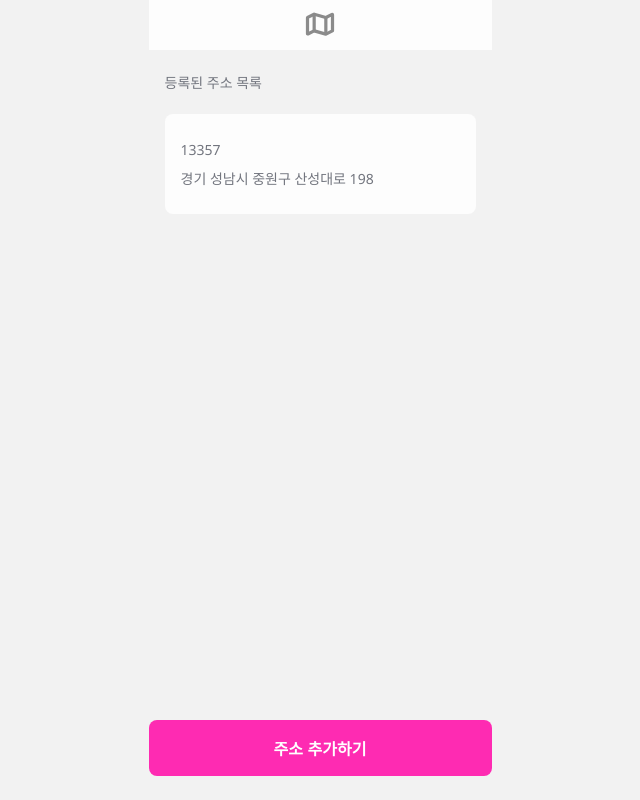
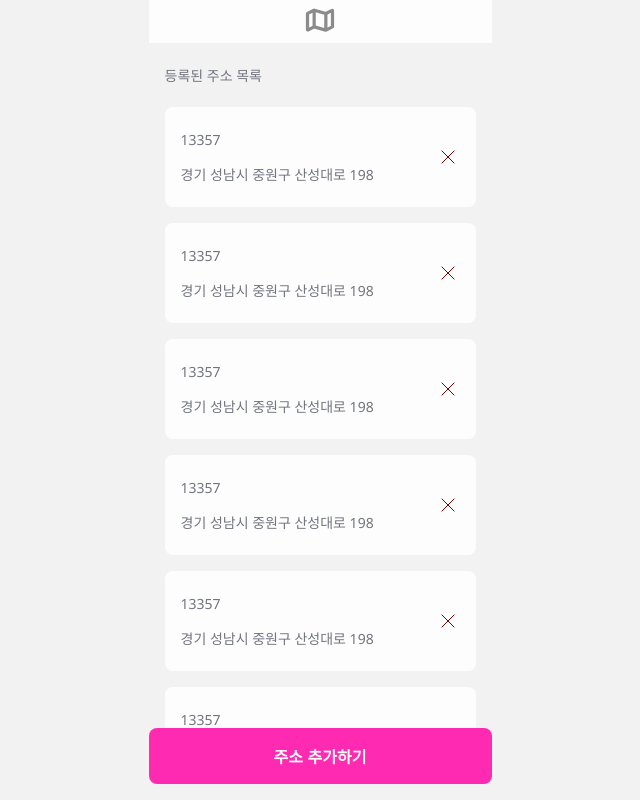
Before and after one commit to eundomi/kidari, a Next.js app: page / in a window 1280 px wide. Shown: the whole page, without its empty margins (320-960 px from the left). Built offline with nearby package versions, Linux system fonts and the light colour scheme.

Commit message:
디자인 수정

```diff
--- a/components/Button.tsx
+++ b/components/Button.tsx
@@ -15,7 +15,7 @@ const ButtonWrapper = styled.footer`
   width: 100%;
   padding: 0 16px;
   left: 0;
-  bottom: 24px;
+  bottom: 16px;
 `;
 const But = styled.button`
   width: 100%;
--- a/components/Layout.tsx
+++ b/components/Layout.tsx
@@ -7,7 +7,7 @@ export default function Layout({ children }: { children: React.ReactNode }) {
   return (
     <LayoutWrapper>
       <Header />
-      <div>{children}</div>
+      <Child>{children}</Child>
       <Button />
     </LayoutWrapper>
   );
@@ -20,7 +20,11 @@ const LayoutWrapper = styled.div`
   width: 100%;
   max-width: 375px;
   height: 100%;
-  flex-flow: column nowrap;
   margin: 0 auto;
   padding: 0 16px;
 `;
+const Child = styled.div`
+  height: 100%;
+  margin-bottom: 72px;
+  overflow: auto;
+`;
--- a/components/List.tsx
+++ b/components/List.tsx
@@ -5,17 +5,90 @@ import Swal from "sweetalert2";
 
 export default function List() {
   return (
+    <>
       <ListWrapper>
+        <Text>
           <Input id="postcode">13357</Input>
           <Input id="address">경기 성남시 중원구 산성대로 198</Input>
+        </Text>
         <Delete src="/Delete.svg" />
       </ListWrapper>
+      <ListWrapper>
+        <Text>
+          <Input id="postcode">13357</Input>
+          <Input id="address">경기 성남시 중원구 산성대로 198</Input>
+        </Text>
+        <Delete src="/Delete.svg" />
+      </ListWrapper>
+      <ListWrapper>
+        <Text>
+          <Input id="postcode">13357</Input>
+          <Input id="address">경기 성남시 중원구 산성대로 198</Input>
+        </Text>
+        <Delete src="/Delete.svg" />
+      </ListWrapper>
+      <ListWrapper>
+        <Text>
+          <Input id="postcode">13357</Input>
+          <Input id="address">경기 성남시 중원구 산성대로 198</Input>
+        </Text>
+        <Delete src="/Delete.svg" />
+      </ListWrapper>
+      <ListWrapper>
+        <Text>
+          <Input id="postcode">13357</Input>
+          <Input id="address">경기 성남시 중원구 산성대로 198</Input>
+        </Text>
+        <Delete src="/Delete.svg" />
+      </ListWrapper>
+      <ListWrapper>
+        <Text>
+          <Input id="postcode">13357</Input>
+          <Input id="address">경기 성남시 중원구 산성대로 198</Input>
+        </Text>
+        <Delete src="/Delete.svg" />
+      </ListWrapper>
+      <ListWrapper>
+        <Text>
+          <Input id="postcode">13357</Input>
+          <Input id="address">경기 성남시 중원구 산성대로 198</Input>
+        </Text>
+        <Delete src="/Delete.svg" />
+      </ListWrapper>
+      <ListWrapper>
+        <Text>
+          <Input id="postcode">13357</Input>
+          <Input id="address">경기 성남시 중원구 산성대로 198</Input>
+        </Text>
+        <Delete src="/Delete.svg" />
+      </ListWrapper>
+      <ListWrapper>
+        <Text>
+          <Input id="postcode">13357</Input>
+          <Input id="address">경기 성남시 중원구 산성대로 198</Input>
+        </Text>
+        <Delete src="/Delete.svg" />
+      </ListWrapper>
+      <ListWrapper>
+        <Text>
+          <Input id="postcode">13357</Input>
+          <Input id="address">경기 성남시 중원구 산성대로 198</Input>
+        </Text>
+        <Delete src="/Delete.svg" />
+      </ListWrapper>
+      <ListWrapper>
+        <Text>
+          <Input id="postcode">13357</Input>
+          <Input id="address">경기 성남시 중원구 산성대로 198</Input>
+        </Text>
+        <Delete src="/Delete.svg" />
+      </ListWrapper>
+    </>
   );
 }
 const ListWrapper = styled.div`
   display: flex;
-  flex-direction: column;
-  justify-content: space-evenly;
+  justify-content: space-between;
   width: 100%;
   height: 100px;
   border-radius: 8px;
@@ -24,13 +97,20 @@ const ListWrapper = styled.div`
   padding: 16px;
   font-size: 16px;
   font-weight: 700;
-  img {
+  margin-bottom: 16px;
+  /* img {
     display: none;
   }
   :hover {
     img {
       display: block;
     }
+  } */
+`;
+const Text = styled.div`
+  display: flex;
+  flex-direction: column;
+    justify-content: space-around;
 }
 `;
 const Input = styled.span`
@@ -43,9 +123,6 @@ const Input = styled.span`
   height: auto;
 `;
 const Delete = styled.img`
-  position: absolute;
-  right: 0;
-  margin-right: 44px;
   width: 24px;
   :hover {
     cursor: pointer;
--- a/pages/index.tsx
+++ b/pages/index.tsx
@@ -4,13 +4,15 @@ import { DefaultTheme } from "styled-components";
 import List from "../components/List";
 const Home = () => {
   return (
-    <HomeWrapper>
+    <>
       <Head>
         <title>키다리스튜디오 과제전형</title>
       </Head>
-      <HomeText>등록된 주소 목록</HomeText>
-      <List />
-    </HomeWrapper>
+      <HomeWrapper>
+        <HomeText>등록된 주소 목록</HomeText>
+        <List />
+      </HomeWrapper>
+    </>
   );
 };
 
```
Also changed, not shown: public/delete.png (added). Lines whose indentation alone changed are shown as unchanged.
